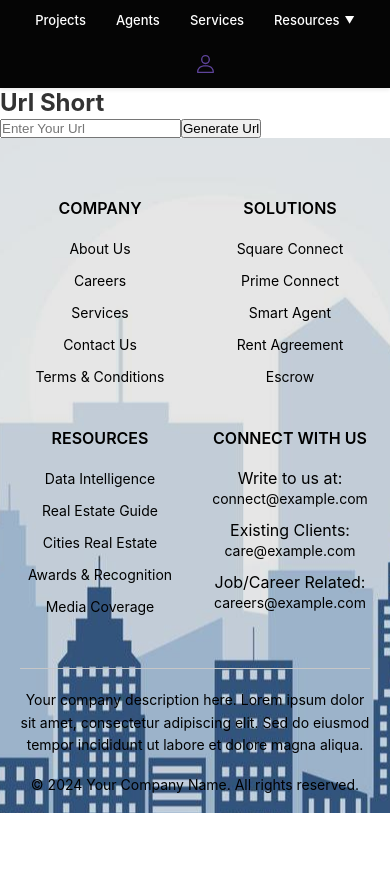
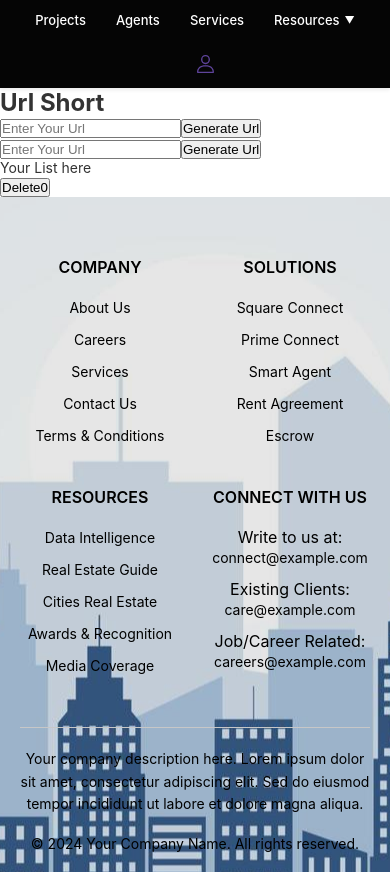
Before and after one commit to Shoogloo-Network/sgpropertynext, a Next.js app: page /pq in a window 390 px wide. Before the commit the page ends 844 px from the top, so only its background shows below. Built offline with nearby package versions, Linux system fonts and the light colour scheme.

Commit message:
Added responsiveness footer

```diff
--- a/src/app/_components/home/HighlightPlusService.jsx
+++ b/src/app/_components/home/HighlightPlusService.jsx
@@ -28,8 +28,6 @@ const HighlightPlusService = ()=>{
 
       {/* Service Cards */}
       <section className="HomeInteriorCards">
-
-
         {Array(3)
           .fill({
             imgSrc: "wedesign.svg",
@@ -58,7 +56,7 @@ const HighlightPlusService = ()=>{
           </Link>
         </div>
       </section>
-        </>
+      </>
     )
 }
 
--- a/src/app/_components/home/HomeCategory.jsx
+++ b/src/app/_components/home/HomeCategory.jsx
@@ -23,10 +23,8 @@ const HomeCategory = () => {
        title: 'Luxury Contemporary Living Room Design With L Shaped Sofa',
        url:"/in/home-interior/living-room/3" ,
      },
-
    ]
  );
-
    const tabs = [
      { id: 'about-builder-wardrobe', title: 'Living Room' },
      { id: 'about-builder-modular-kitchen', title: 'Modular Kitchen' },
@@ -36,8 +34,6 @@ const HomeCategory = () => {
      { id: 6, title: 'Kitchen Walls Tiles' },
      { id: '7', title: 'Kitchen False Ceiling' },
    ];
-
-
    const data = {
      'Living Room': [
        {
--- a/src/app/home-interior/HomeInteriorCategory.css
+++ b/src/app/home-interior/HomeInteriorCategory.css
@@ -38,7 +38,7 @@
 .homeinterior-item-card> a img{
     width: 100%;
     border-radius: 8px;
-    /* height: 100%; */
+    height: 100%;
 }
 .homeinterior-item-card> a img:hover{
     transform: scale(1.1);
--- a/src/app/pq/UrlShort.jsx
+++ b/src/app/pq/UrlShort.jsx
@@ -3,14 +3,35 @@ import React, { useState } from 'react'
 
 const UrlShort = () => {
     const [url,setUrl]=useState("");
+    const [list,setList]=useState("");
+    const [listArray,setListArray]=useState(['Your List here']);
     const handleclick = ()=>{
 console.log("Clicked",url);
     }
+
+    const handleListClick = ()=>{
+        console.log('list',list);
+        setListArray((prev)=>[...prev,list]);
+    }
+
+            const handleBtnClick = (itemIndex)=>{
+                console.log(itemIndex)
+             const filteredArray =   listArray.filter((item,index)=>itemIndex!==index);
+             console.log(filteredArray);
+             setListArray(filteredArray);
+            }
   return (
     <div>
       <h1>Url Short</h1>
       <input type="text" value={url} placeholder="Enter Your Url" onChange={(e)=>setUrl(e.target.value)}/>
       <button onClick={handleclick}>Generate Url</button>
+      <input type="text" value={list} placeholder="Enter Your Url" onChange={(e)=>setList(e.target.value)}/>
+      <button onClick={handleListClick}>Generate Url</button>
+      {
+        listArray.map((item,index)=>{
+           return (<div key={index}><p>{item}</p><button onClick={()=>handleBtnClick(index)}>Delete{index}</button></div>)
+        })
+      }
     </div>
   );
 }
```
